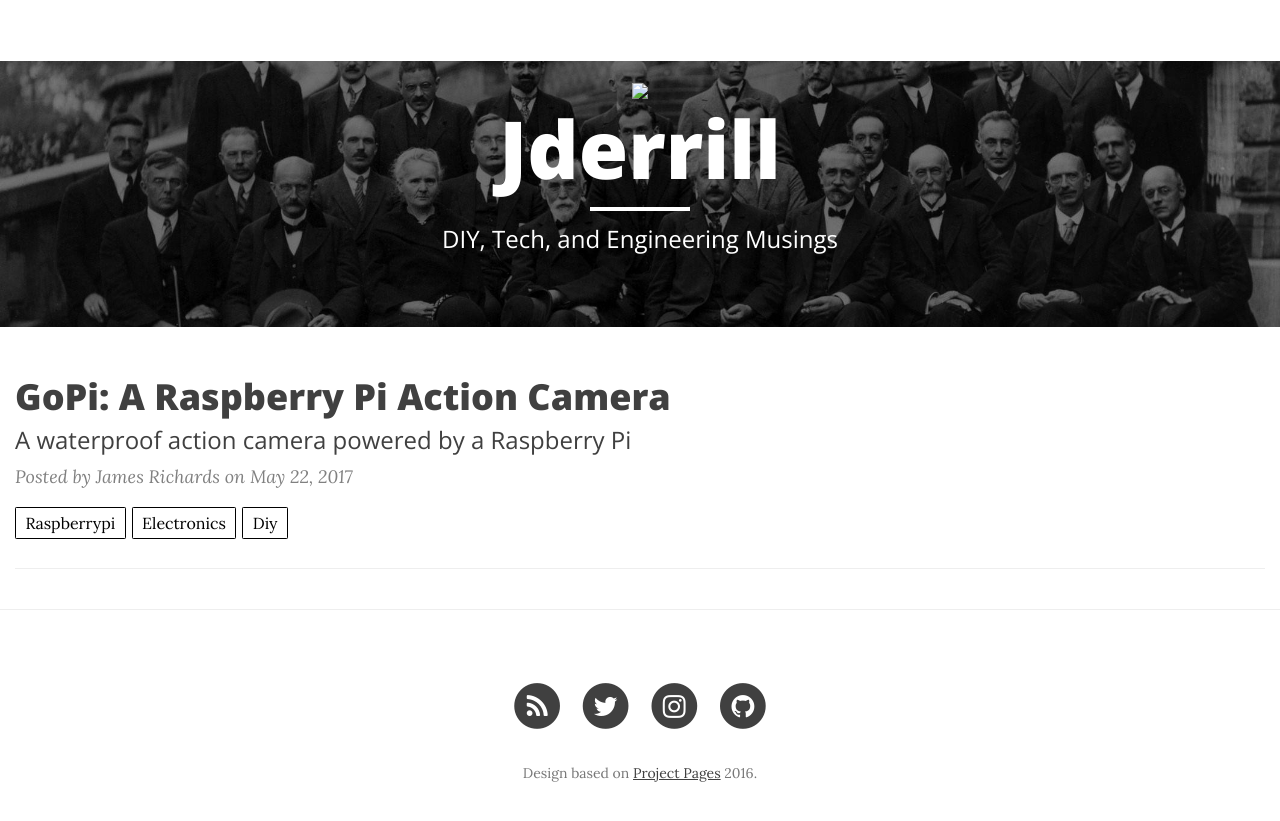
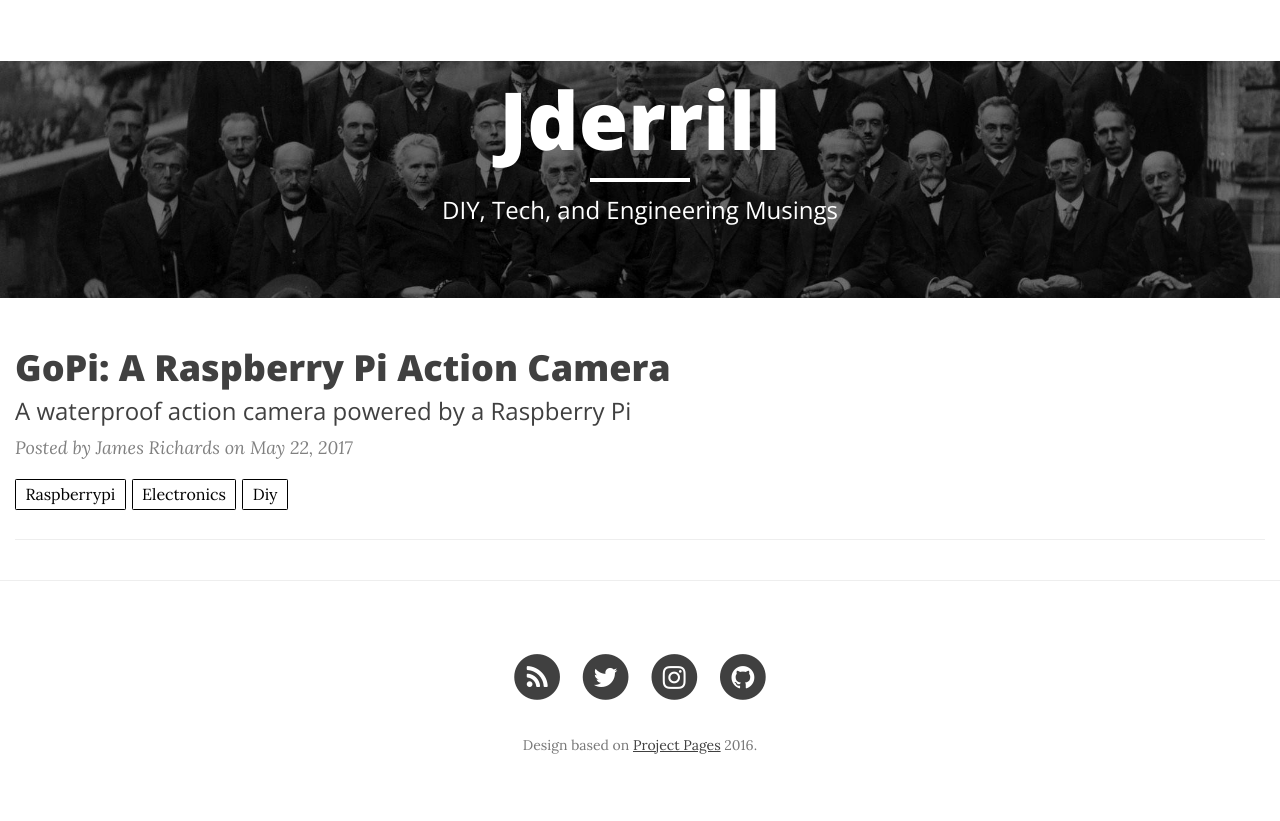
Before and after one commit to Jderrill/Jderrill.github.io, a Jekyll site: the page built from index.html, in a window 1280 px wide. Shown: the top 821 px of the page. Built offline with Jekyll 4.4.1, drawn with Linux system fonts in a browser that asks for light colours; nearby versions of some CDN libraries; the list of posts is cut into pages by our own code.

Commit message:
Remove logo for real

```diff
--- a/_config.yml
+++ b/_config.yml
@@ -11,7 +11,7 @@ url: "https://Jderrill.github.io"
 baseurl: "/Jderrill.github.io"
 header-img: img/home-bg.jpg
 headercolor: "#FFFFFF"
-logo: /project-pages/img/logos/Project-Pages-New-Logo-Inverted.png
+#logo: /project-pages/img/logos/Project-Pages-New-Logo-Inverted.png
 
 # Tertiary Parameters
 github_username: jderrill
--- a/_includes/head.html
+++ b/_includes/head.html
@@ -12,6 +12,7 @@
 
 	{% endif %}
 
+	<link rel='shortcut icon' type='image/png' href='{{ site.baseurl }}/favicon.png' />
 
     <title>{% if page.title %}{{ page.title }} - {{ site.title }}{% else %}{{ site.title }}{% endif %}</title>
 
```
